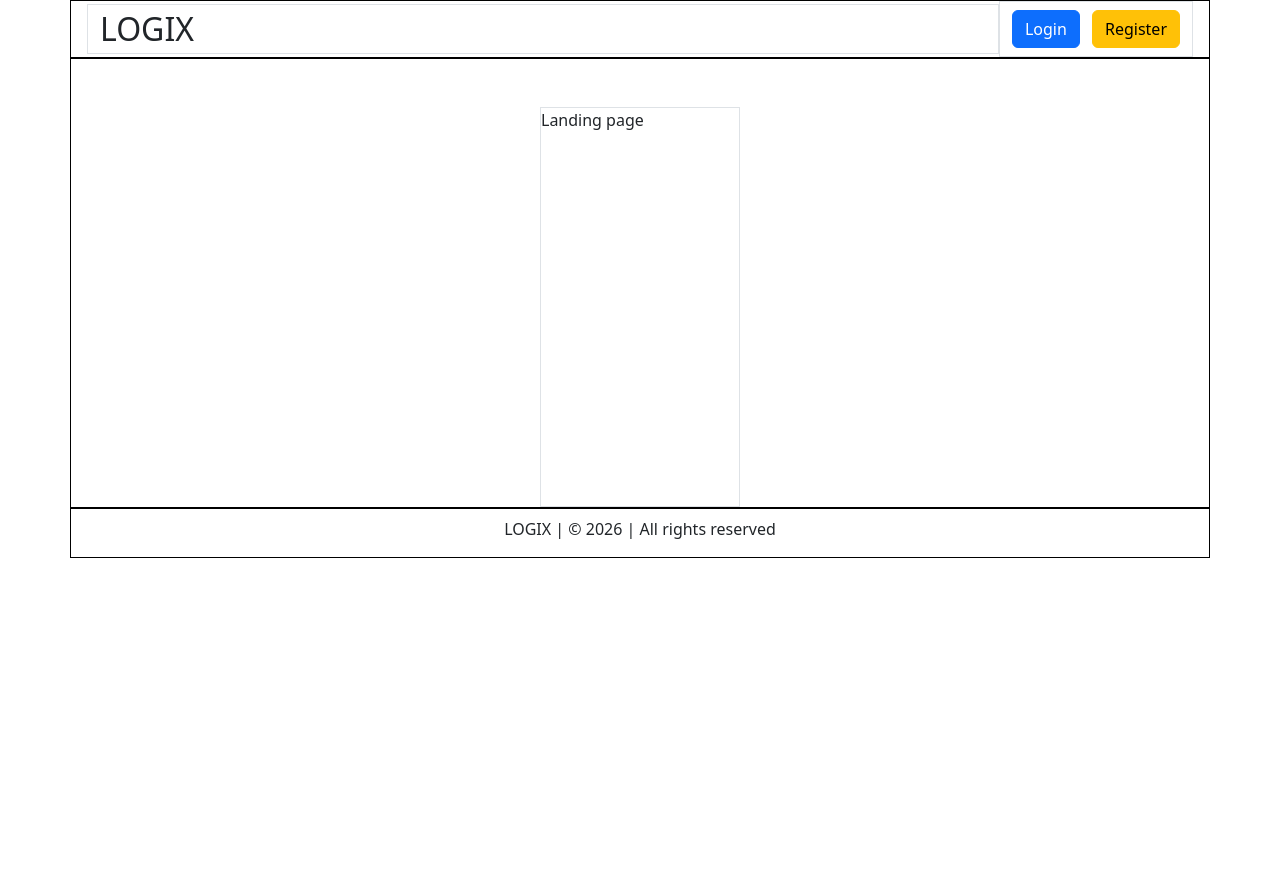
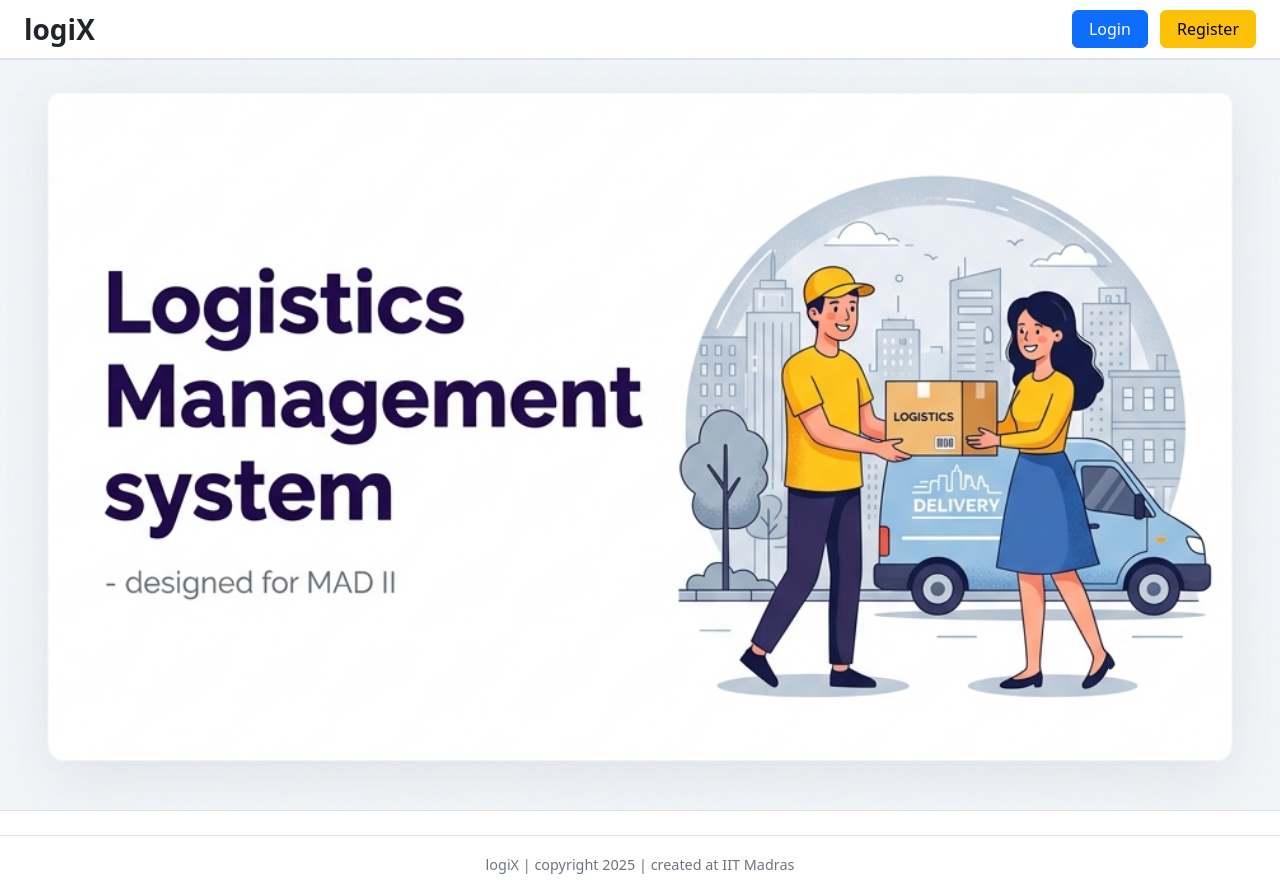
Before and after one commit to 22f2000145/Logistic-management-system, a Flask app: page / in a window 1280 px wide. Before the commit the page ends 558 px from the top, so only its background shows below. Run offline with Flask 3, Linux system fonts and the light colour scheme; some libraries are stand-ins or nearby versions.

Commit message:
feat: implement frontend components and routing for user authentication and logistics dashboard management

```diff
--- a/static/component/Dashboard.js
+++ b/static/component/Dashboard.js
@@ -1,19 +1,86 @@
 export default {
     template: `
-    <div class="row border border-black">
-    <div class="col" style="height: 750;">
-        <div class="border mx-auto mt-5" style="height: 400px; width: 200px">
-            {{userData.username}}
-            {{userData.email}}
-            {{userData.password}}
+    <div class="p-3">
+        <h2>Welcome, {{userData.username || localUsername}}!</h2>
+        <div class="row border">
+            <div class="col-8 border" style="min-height: 750px;">
+                <h2>Your Transactions</h2>
+                <div v-for="t in transactions" class="card" style="border: 1px solid black; margin: 10px;">
+                    <div class="card-body">
+                        <h5 class="card-title">{{ t.name }} <span class="badge text-white bg-warning">{{ t.internal_status }}</span></h5>
+                        <p class="card-text">Created at: {{ t.date }}</p>
+                        <p v-if="t.internal_status == 'paid'" class="card-text">Delivery: {{ t.delivery }}</p>
+                        <p v-if="t.internal_status == 'paid'" class="card-text">Delivery: {{ t.delivery_status }}</p>
+                        <p class="card-text">About: {{ t.description }}</p>
+                        <p class="card-text">From {{ t.source }} to {{ t.destination }}</p>
+                        <div v-if="t.internal_status == 'pending'">
+                            <p class="card-text">Amount: {{ t.amount }}</p>
+                            <button class="btn btn-primary">Pay now </button>
+                        </div>
+                        <div v-if="t.internal_status == 'requested'">
+                            <button class="btn btn-warning">Update</button>
+                            <button class="btn btn-danger">Delete</button>
+                        </div>
+                    </div>
+                </div>
+            </div>
+            <div class="col-4 border" style="min-height: 750px;">
+                <h2>Create Transaction</h2>
+                <div class="mb-3">
+                    <label for="name" class="form-label">Transaction Name</label>
+                    <input type="text" class="form-control" id="name" v-model="transdata.name">
+                </div>
+                <div class="mb-3">
+                    <label for="type" class="form-label">Transaction Type</label>
+                    <input type="text" class="form-control" id="type" v-model="transdata.type">
+                </div>
+                <div class="d-flex">
+                <div class="mb-3">
+                    <label for="source" class="form-label">Source</label>
+                    <select class="form-select" aria-label="Default select example" v-model="transdata.source">
+                        <option selected>City</option>
+                        <option value="Mumbai">Mumbai</option>
+                        <option value="Delhi">Delhi</option>
+                        <option value="Chennai">Chennai</option>
+                        <option value="Kolkata">Kolkata</option>
+                        <option value="Hyderabad">Hyderabad</option>
+                    </select>
+                </div>
+                <div class="mb-3">
+                    <label for="destination" class="form-label">Destination</label>
+                    <select class="form-select" aria-label="Default select example" v-model="transdata.destination">
+                        <option selected>City</option>
+                        <option value="Mumbai">Mumbai</option>
+                        <option value="Delhi">Delhi</option>
+                        <option value="Chennai">Chennai</option>
+                        <option value="Kolkata">Kolkata</option>
+                        <option value="Hyderabad">Hyderabad</option>
+                    </select>
+                </div>
+                </div>
+                <div class="mb-4">
+                    <label for="description" class="form-label">Description</label>
+                    <input type="text" class="form-control" id="description" v-model="transdata.description">
+                </div>
+                <div class="mb-3 text-end">
+                    <button class="btn btn-primary">Create</button>
+                </div>
+            </div>
         </div>
-
     </div>
-</div>
- `,
+    `,
     data: function () {
         return {
-            userData: ""
+            userData: "",
+            localUsername: localStorage.getItem("username"),
+            transactions: null,
+            transdata: {
+                name: "",
+                type: "",
+                source: "",
+                destination: "",
+                description: ""
+            }
         }
     },
     mounted() {
@@ -28,6 +95,7 @@ export default {
                 if (response.ok) {
                     return response.json();
                 }
+                throw new Error("Could not fetch user details");
             })
             .then(data => {
                 this.userData = data;
@@ -35,5 +103,25 @@ export default {
             .catch(err => {
                 console.log(err);
             })
+        fetch('/api/get',
+            {
+                method: 'GET',
+                headers: {
+                    "Content-Type": "application/json",
+                    "Authentication-Token": localStorage.getItem("auth_token")
+                }
+            }
+        ).then(response => {
+            if (response.ok) {
+                return response.json();
+            }
+            throw new Error("Could not fetch transactions");
+        })
+            .then(data => {
+                this.transactions = data;
+            })
+            .catch(err => {
+                console.log(err);
+            })
     }
 }
--- a/static/component/Home.js
+++ b/static/component/Home.js
@@ -1,13 +1,9 @@
 export default {
     template: `
-    <div class="row border border-black">
-    <div class="col" style="height: 750;">
-        <div class="border mx-auto mt-5" style="height: 400px; width: 200px">
-            Landing page
+    <div class="row border">
+        <div class="col px-0" style="height: 750px;">
+            <img src="static/logistics.png" alt="Home" class="w-100 h-100" style="object-fit: cover;">
         </div>
-
     </div>
-</div>
-
     `
 }
--- a/static/component/Login.js
+++ b/static/component/Login.js
@@ -1,28 +1,29 @@
 export default {
   template: `
-    <div class="row border border-black">
-      <div class="col" style="height: 750px;">
-        <div class="border mx-auto mt-5" style="height: 400px; width: 200px;">
-          <div>
-            <h2 class="text-center">Login Form</h2>
-            <div>
-              <label for="email">Enter Your Email</label>
-              <input type="text" id="email" v-model="formData.email">
+    <div class="row justify-content-center align-items-center" style="min-height: 750px;">
+        <div class="col-md-4 px-4">
+            <div class="card p-4 shadow-sm">
+                <p class="mx-2 mt-2 text-danger text-center" v-if="message">{{message}}</p>
+                <h3 class="text-center mb-4">Login</h3>
+
+                <div class="mb-3">
+                    <label for="email" class="form-label">Email Address</label>
+                    <input type="email" id="email" class="form-control" placeholder="name@example.com" v-model="formData.email">
                 </div>
-            <div>
-              <label for="password">Enter Your Password</label>
-              <input type="password" id="password" v-model="formData.password">
+
+                <div class="mb-3">
+                    <label for="password" class="form-label">Password</label>
+                    <input type="password" id="password" class="form-control" placeholder="Enter your password" v-model="formData.password">
                 </div>
-            <div>
-              <button class="btn btn-primary" @click="loginUser">Login</button>
-            </div>
-          </div>
+
+                <button class="btn btn-primary w-100 mt-2" @click="loginUser">Login</button>
             </div>
         </div>
     </div>
     `,
   data: function () {
     return {
+      message: '',
       formData: {
         email: '',
         password: ''
@@ -50,10 +51,11 @@ export default {
         .then(data => {
           localStorage.setItem("auth_token", data["auth-token"])
           localStorage.setItem("id", data.id);
+          localStorage.setItem("username", data.username);
           this.$router.push('/dashboard');
         })
         .catch(err => {
-                    alert(err.message);
+          this.message = err.message;
         });
     }
   }
--- a/static/component/Navbar.js
+++ b/static/component/Navbar.js
@@ -1,12 +1,12 @@
 export default {
     template: `
-    <div class="row border border-black align-items-center px-3">
-        <div class="col fs-2 border">
-            LOGIX
+    <div class="row g-0 border-bottom align-items-center px-4 py-2" style="background-color: #fff;">
+        <div class="col fs-3 fw-bold text-dark">
+            logiX
         </div>
-        <div class="col-auto border">
-            <router-link class="btn btn-primary my-2 me-2" to="/login">Login</router-link>
-            <router-link class="btn btn-warning my-2" to="/register">Register</router-link>
+        <div class="col-auto">
+            <router-link class="btn btn-primary px-3 me-2" to="/login">Login</router-link>
+            <router-link class="btn btn-warning px-3" to="/register">Register</router-link>
         </div>
     </div>
     `
--- a/static/component/Register.js
+++ b/static/component/Register.js
@@ -1,32 +1,34 @@
 export default {
     template: `
-    <div class="row border border-black">
-      <div class="col" style="height: 750px;">
-        <div class="border mx-auto mt-5" style="height: 400px; width: 200px;">
-          <div>
-            <h2 class="text-center">Registration Form</h2>
-            <div>
-              <label for="email">Enter Your Email</label>
-              <input type="text" id="email" v-model="formData.email">
+    <div class="row justify-content-center align-items-center" style="min-height: 750px;">
+        <div class="col-md-4 px-4">
+            <div class="card p-4 shadow-sm">
+                <p class="mx-2 mt-2 text-danger text-center" v-if="message">{{message}}</p>
+                <h3 class="text-center mb-4">Register</h3>
+
+                <div class="mb-3">
+                    <label for="email" class="form-label">Email Address</label>
+                    <input type="email" id="email" class="form-control" placeholder="name@example.com" v-model="formData.email">
+                </div>
+
+                <div class="mb-3">
+                    <label for="username" class="form-label">Username</label>
+                    <input type="text" id="username" class="form-control" placeholder="Choose a username" v-model="formData.username">
+                </div>
+
+                <div class="mb-3">
+                    <label for="password" class="form-label">Password</label>
+                    <input type="password" id="password" class="form-control" placeholder="Choose a password" v-model="formData.password">
+                </div>
+
+                <button class="btn btn-warning w-100 mt-2" @click="registerUser">Register</button>
             </div>
-            <div>
-              <label for="username">Enter Your Username</label>
-              <input type="text" id="username" v-model="formData.username">
-            </div>
-            <div>
-              <label for="password">Enter Your Password</label>
-              <input type="password" id="password" v-model="formData.password">
-            </div>
-            <div>
-              <button class="btn btn-primary" @click="registerUser">Register</button>
-            </div>
-          </div>
         </div>
-      </div>
     </div>
-  `,
+    `,
     data: function () {
         return {
+            message: '',
             formData: {
                 email: '',
                 username: '',
@@ -57,7 +59,7 @@ export default {
                     this.$router.push('/login');
                 })
                 .catch(err => {
-                    alert(err.message);
+                    this.message = err.message;
                 });
         }
     }
--- a/static/component/footer.js
+++ b/static/component/footer.js
@@ -1,11 +1,11 @@
 export default {
     template: `
-    <div class="row border border-black">
-    <div class="col">
-        <div class="text-center mt-2">
-         <p> LOGIX | &copy; 2026 | All rights reserved </p>
+    <div class="row g-0 border-top mt-4">
+        <div class="col text-center py-3">
+            <span class="text-secondary" style="font-size: 0.9rem;">
+                logiX | copyright 2025 | created at IIT Madras
+            </span>
         </div>
     </div>
-</div>
     `
 }
--- a/static/script.js
+++ b/static/script.js
@@ -21,7 +21,7 @@ const app = new Vue({
     el: '#app',
     router,
     template: `
-    <div class='container'>
+    <div class="container-fluid px-0">
     <nav-bar></nav-bar>
     <router-view></router-view>
     <foot></foot>
--- a/templates/index.html
+++ b/templates/index.html
@@ -4,7 +4,7 @@
 <head>
     <meta charset="UTF-8">
     <meta name="viewport" content="width=device-width, initial-scale=1.0">
-    <title>LogiX - Home</title>
+    <title>logiX - Home</title>
     <script src="https://cdn.jsdelivr.net/npm/vue@2/dist/vue.js"></script>
     <script src="https://unpkg.com/vue-router@3/dist/vue-router.js"></script>
     <link href="https://cdn.jsdelivr.net/npm/bootstrap@5.3.8/dist/css/bootstrap.min.css" rel="stylesheet"
```
Also changed, not shown: static/logistics.png (added). Lines whose indentation alone changed are shown as unchanged.
